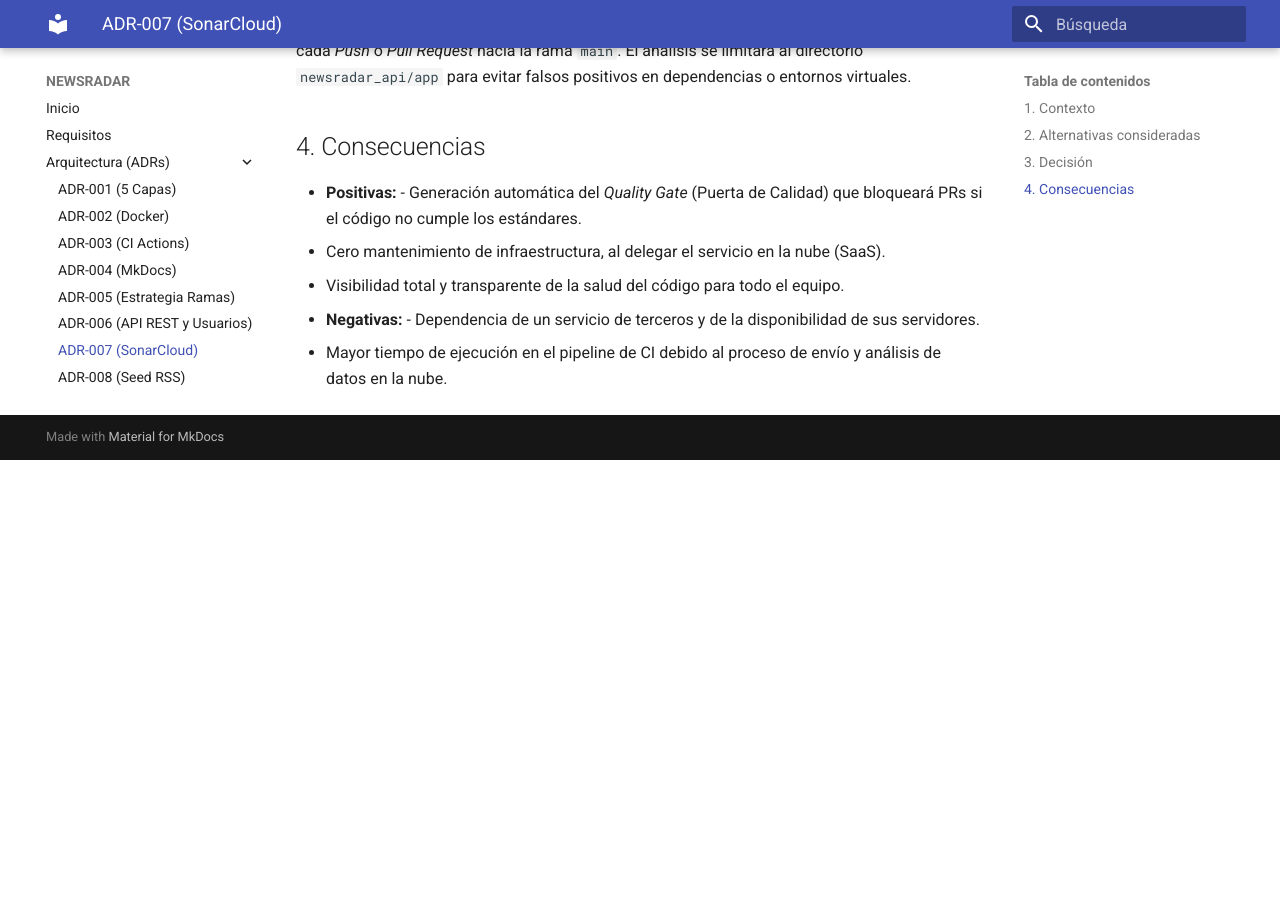
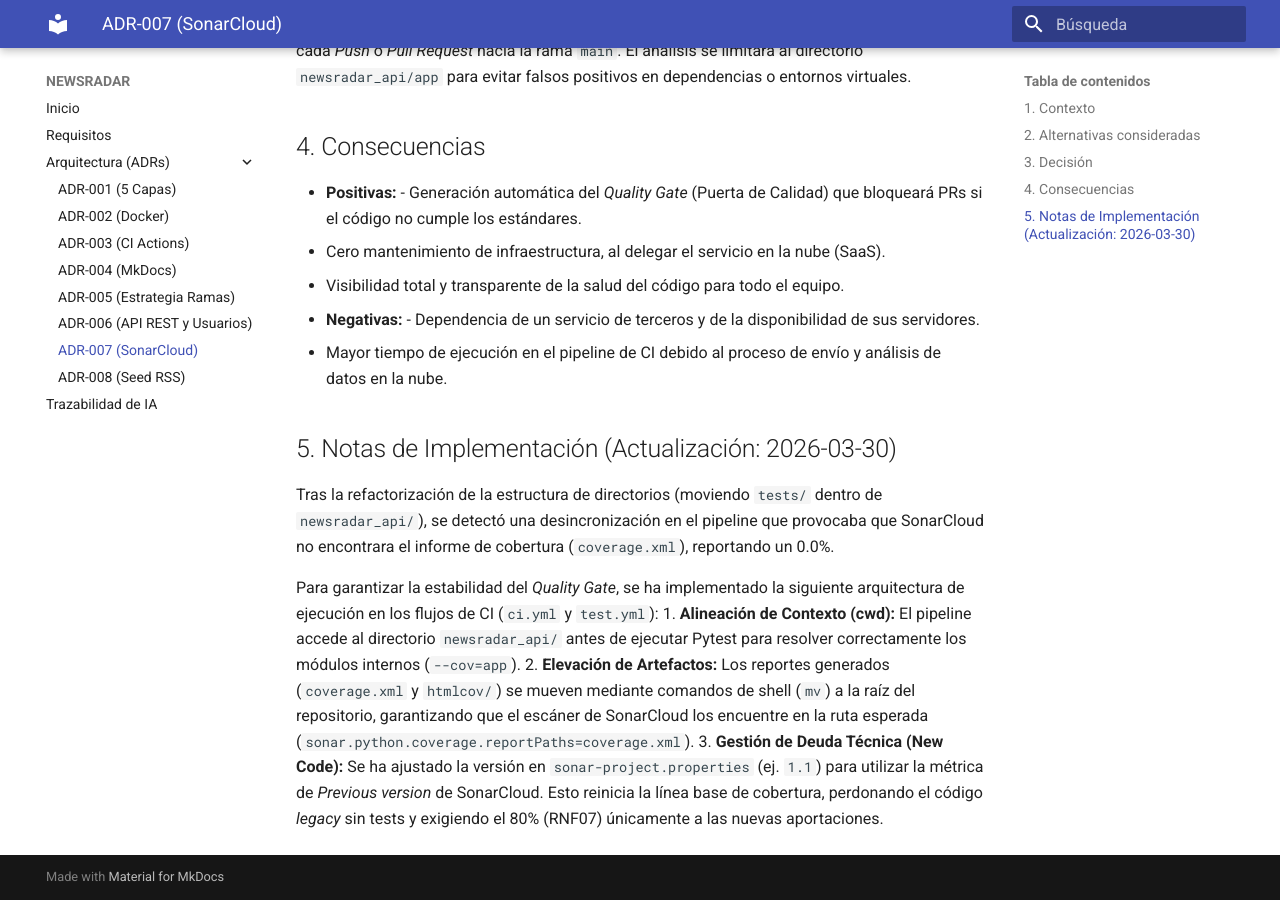
Before and after one commit to DevOpsUC3M-gr84-A/DevOps-gr84-A, an MkDocs documentation site: the page built from docs/ADRs/ADR-007-sonarcloud.md, in a window 1280 px wide and 900 px high, scrolled down 856 px. Built offline with MkDocs 1.6.1 and Material for MkDocs 9.7.7, drawn with Linux system fonts in a browser that asks for light colours; before the commit the page ends 1316 px from its top, so only the background shows below that; some of the changed text lies outside the part shown.

Commit message:
fix(ci): corregir problema merge SonarCloud

```diff
--- a/docs/ADRs/ADR-007-sonarcloud.md
+++ b/docs/ADRs/ADR-007-sonarcloud.md
@@ -22,3 +22,11 @@ La integración se realizará mediante **GitHub Actions**, ejecutando el escáne
   - Visibilidad total y transparente de la salud del código para todo el equipo.
 - **Negativas:** - Dependencia de un servicio de terceros y de la disponibilidad de sus servidores.
   - Mayor tiempo de ejecución en el pipeline de CI debido al proceso de envío y análisis de datos en la nube.
+
+## 5. Notas de Implementación (Actualización: 2026-03-30)
+Tras la refactorización de la estructura de directorios (moviendo `tests/` dentro de `newsradar_api/`), se detectó una desincronización en el pipeline que provocaba que SonarCloud no encontrara el informe de cobertura (`coverage.xml`), reportando un 0.0%.
+
+Para garantizar la estabilidad del *Quality Gate*, se ha implementado la siguiente arquitectura de ejecución en los flujos de CI (`ci.yml` y `test.yml`):
+1. **Alineación de Contexto (cwd):** El pipeline accede al directorio `newsradar_api/` antes de ejecutar Pytest para resolver correctamente los módulos internos (`--cov=app`).
+2. **Elevación de Artefactos:** Los reportes generados (`coverage.xml` y `htmlcov/`) se mueven mediante comandos de shell (`mv`) a la raíz del repositorio, garantizando que el escáner de SonarCloud los encuentre en la ruta esperada (`sonar.python.coverage.reportPaths=coverage.xml`).
+3. **Gestión de Deuda Técnica (New Code):** Se ha ajustado la versión en `sonar-project.properties` (ej. `1.1`) para utilizar la métrica de *Previous version* de SonarCloud. Esto reinicia la línea base de cobertura, perdonando el código *legacy* sin tests y exigiendo el 80% (RNF07) únicamente a las nuevas aportaciones.
```
Also changed, not shown: other parts of docs/ADRs/ADR-007-sonarcloud.md (+1 -1 lines), 6 other files.
